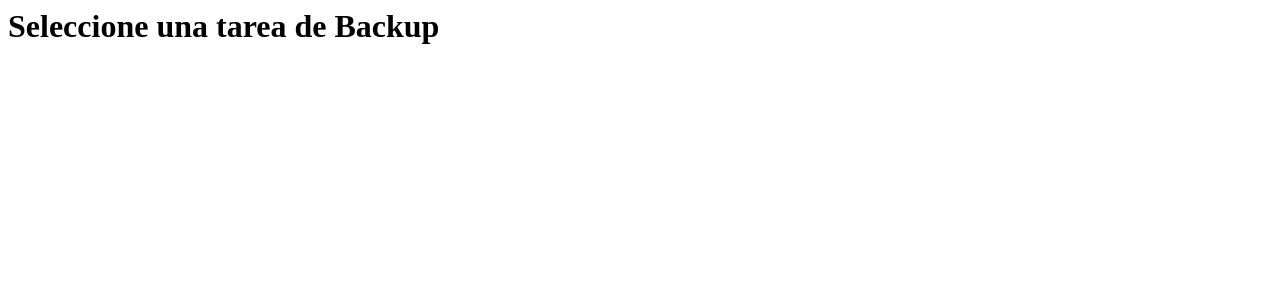
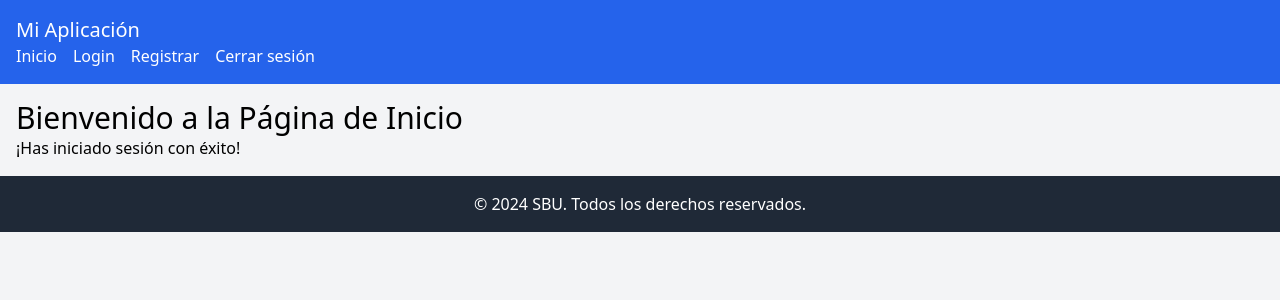
Before and after one commit to gserpa24/backup_manager, a Django app: page /home/ in a window 1280 px wide. Shown: the top 300 px of the page. Run offline with Django 5.2, Linux system fonts and the light colour scheme; the visitor is signed in with stand-in values (Sample User, id 1).

Commit message:
update logout and base.html

```diff
--- a/accounts/urls.py
+++ b/accounts/urls.py
@@ -1,7 +1,8 @@
 from django.urls import path
-from .views import login_view, register_view
+from .views import login_view, register_view, logout_view
 
 urlpatterns = [
     path('login/', login_view, name='login'),  # Ruta para login
     path('register/', register_view, name='register'),  # Ruta para register
+    path('logout/', logout_view, name='logout'),
 ]
--- a/accounts/views.py
+++ b/accounts/views.py
@@ -4,6 +4,7 @@ from django.shortcuts import render, redirect
 from django.contrib.auth import authenticate, login, logout
 from django.contrib.auth.decorators import login_required
 from .forms import CustomUserCreationForm, CustomAuthenticationForm
+
 
 @login_required
 def register_view(request):
@@ -18,9 +19,10 @@ def register_view(request):
     return render(request, 'register.html', {'form': form})
 
 
-def signout(request):
+def logout_view(request):
     logout(request)
-    return redirect('home')
+    messages.success(request, 'Has cerrado sesión correctamente.')
+    return redirect('login')  # Cambia 'login' por la vista a la que deseas redirigir después de cerrar sesión
 
 
 def login_view(request):
--- /dev/null
+++ b/tasks/templates/base.html
@@ -0,0 +1,35 @@
+<!-- base.html -->
+<!DOCTYPE html>
+<html lang="es">
+<head>
+    <meta charset="UTF-8">
+    <meta name="viewport" content="width=device-width, initial-scale=1.0">
+    <title>{% block title %}Mi Sitio Web{% endblock %}</title>
+    <link href="https://cdn.jsdelivr.net/npm/tailwindcss@2.2.19/dist/tailwind.min.css" rel="stylesheet">
+    {% block extra_head %}{% endblock %}
+</head>
+<body class="bg-gray-100">
+
+    <header class="bg-blue-600 text-white p-4">
+        <h1 class="text-xl">Mi Aplicación</h1>
+        <nav>
+            <ul class="flex space-x-4">
+                <li><a href="{% url 'home' %}" class="hover:underline">Inicio</a></li>
+                <li><a href="{% url 'login' %}" class="hover:underline">Login</a></li>
+                <li><a href="{% url 'register' %}" class="hover:underline">Registrar</a></li>
+                <li><a href="{% url 'logout' %}" class="hover:underline">Cerrar sesión</a></li>
+            </ul>
+        </nav>
+    </header>
+
+    <main class="p-4">
+        {% block content %}{% endblock %}
+    </main>
+
+    <footer class="bg-gray-800 text-white p-4 text-center">
+        <p>© 2024 SBU. Todos los derechos reservados.</p>
+    </footer>
+
+    {% block extra_scripts %}{% endblock %}
+</body>
+</html>
--- a/tasks/templates/home.html
+++ b/tasks/templates/home.html
@@ -1 +1,7 @@
-<h1>Seleccione una tarea de Backup</h1>
+{% extends "base.html" %}
+{% block title %}Home{% endblock %}
+
+{% block content %}
+<h1 class="text-3xl">Bienvenido a la Página de Inicio</h1>
+<p>¡Has iniciado sesión con éxito!</p>
+{% endblock %}
--- a/tasks/views.py
+++ b/tasks/views.py
@@ -9,6 +9,7 @@ TASKS = {
     'enviar_nas': 'scp_nas.sh'
 }
 
+
 @login_required
 def home(request):
     return render(request, 'home.html')
```
Also changed, not shown: tasks/urls.py (line endings or trailing spaces).
